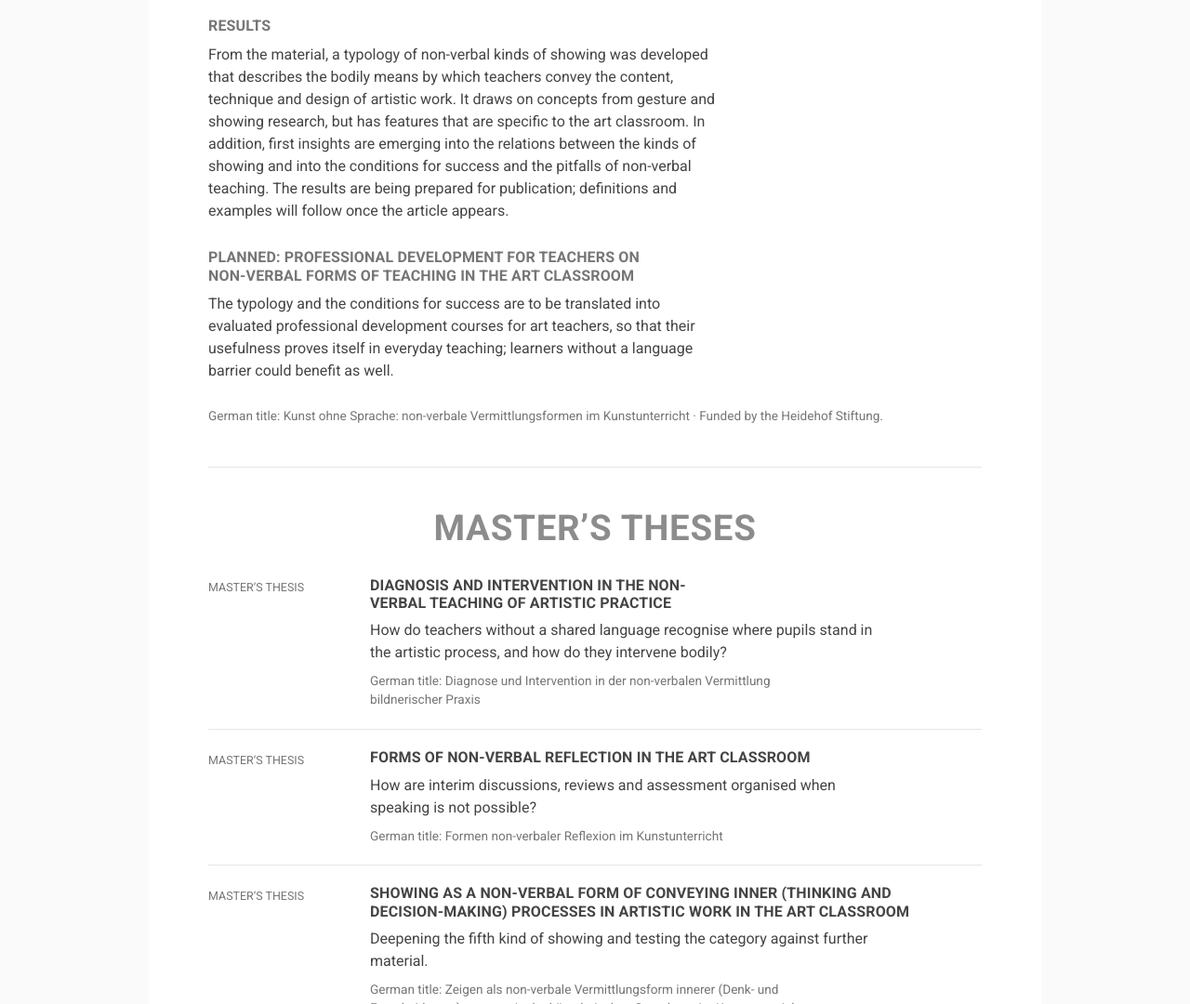
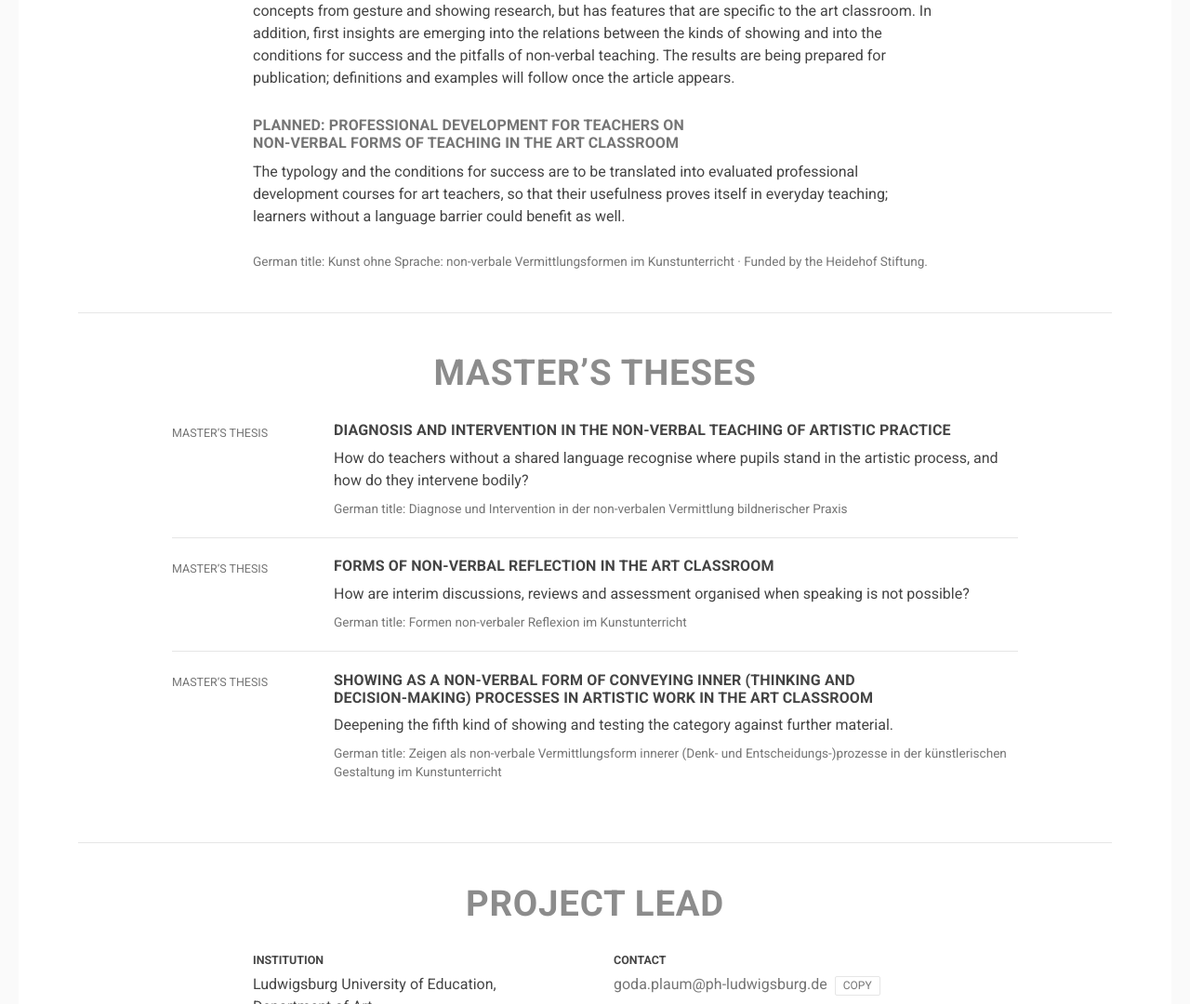
Before and after one commit to G-Pue/eliva, a plain HTML site: page index.html in a window 1280 px wide. Shown: the part 1720-2800 px from the top of the page at 93% size. Drawn offline with Linux system fonts and the light colour scheme.

Commit message:
Add files via upload

```diff
--- a/index.html
+++ b/index.html
@@ -25,6 +25,7 @@
   --accent:#757575;      /* Grau für Navigation und Links, barrierefrei */
   --slate:#9A9A9A;       /* Logo-Punkt, grau */
   --sans:"Roboto",Arial,Helvetica,sans-serif;
+  --measure:min(46rem,100%);  /* Zeilenbreite des Fließtexts (ca. 82 Zeichen), unabhängig von der Schriftgröße des Elements */
   color-scheme:light;
 }
 *{box-sizing:border-box}
@@ -33,7 +34,7 @@ body{background:var(--page);color:var(--fg);font-family:var(--sans);font-size:16
 a{color:var(--accent);text-decoration:none}
 a:hover{text-decoration:underline}
 a:focus-visible,button:focus-visible{outline:2px solid var(--accent);outline-offset:3px}
-.wrap{max-width:960px;margin:0 auto;background:var(--sheet);padding-block:0 3rem;padding-inline:clamp(16px,5vw,70px);min-height:100vh}
+.wrap{max-width:1240px;margin:0 auto;background:var(--sheet);padding-block:0 3rem;padding-inline:clamp(16px,5vw,70px);min-height:100vh}
 h1,h2,h3{margin:0;font-weight:400;text-wrap:balance;line-height:1.2}
 h2{font-size:clamp(1.6rem,3.4vw,2.4rem);font-weight:700;text-transform:uppercase;color:var(--fg-soft);text-align:center;letter-spacing:.02em}
 h3{font-size:1rem;font-weight:700;text-transform:uppercase;letter-spacing:.01em;color:var(--fg)}
@@ -59,9 +60,9 @@ nav.side a.on{color:var(--accent);border-bottom-color:var(--accent)}
 
 /* Titelbereich */
 .hero{padding-block:clamp(3rem,7vw,5.5rem) clamp(2rem,4vw,3rem);display:grid;gap:2.2rem}
-.hero h1{font-size:clamp(2.1rem,4.6vw,3.4rem);font-weight:700;text-transform:uppercase;color:var(--fg-soft);text-align:center;letter-spacing:.02em;line-height:1.15}
+.hero h1{font-size:clamp(2.8rem,6.5vw,4.8rem);font-weight:700;text-transform:uppercase;color:var(--fg-soft);text-align:center;letter-spacing:.02em;line-height:1.15}
 .hero h1 span{display:block;font-size:clamp(1rem,1.8vw,1.25rem);font-weight:400;text-transform:none;letter-spacing:0;margin-top:.8rem;color:var(--fg-soft)}
-.hero-meta{display:grid;gap:1.6rem;max-width:62ch}
+.hero-meta{display:grid;gap:1.6rem;max-width:var(--measure);margin-inline:auto}
 .hero-meta dl{display:grid;grid-template-columns:auto 1fr;gap:.35rem 1.2rem;margin:0;font-size:.95rem}
 .hero-meta dt{font-weight:700;text-transform:uppercase;font-size:.78rem;padding-top:.15rem;color:var(--fg)}
 .hero-meta dd{margin:0}
@@ -70,24 +71,25 @@ nav.side a.on{color:var(--accent);border-bottom-color:var(--accent)}
 main{display:block}
 .content{min-width:0}
 section{padding-block:2.6rem 2.8rem;border-top:1px solid var(--line);scroll-margin-top:1rem}
-.sec-head{display:grid;gap:.6rem;margin-bottom:1.8rem;justify-items:center;text-align:center}
-.prose{max-width:62ch;display:grid;gap:1.1rem}
+.sec-head{display:grid;gap:.6rem;margin-bottom:1.8rem;justify-items:center;text-align:center;margin-inline:auto}
+.sec-head h2{max-width:var(--measure)}
+.prose{max-width:var(--measure);display:grid;gap:1.1rem;margin-inline:auto}
 
 /* Forschungslinien */
-.lines{display:grid;gap:0}
+.lines{display:grid;gap:0;max-width:calc(var(--measure) + 150px + 1.5rem);margin-inline:auto}
 .line{display:grid;grid-template-columns:150px minmax(0,1fr);gap:.6rem 1.5rem;padding-block:1.3rem;border-top:1px solid var(--line)}
 .line:first-child{border-top:0;padding-top:0}
 .line.main .body{padding-left:0}
 .status{font-size:.78rem;text-transform:uppercase;color:var(--fg-muted);padding-top:.2rem}
 .status.run{color:var(--fg-soft-text);font-weight:700}
 .line .body{display:grid;gap:.5rem}
-.line .body p{max-width:62ch}
+.line .body p{max-width:var(--measure)}
 .line .body h3{font-size:1rem}
 .orig{font-size:.85rem;color:var(--fg-muted)}
 .orig:empty{display:none}
 
 /* Kontakt */
-.contact{display:grid;grid-template-columns:repeat(auto-fit,minmax(240px,1fr));gap:1.6rem 2.5rem;max-width:62ch}
+.contact{display:grid;grid-template-columns:repeat(auto-fit,minmax(240px,1fr));gap:1.6rem 2.5rem;max-width:var(--measure);margin-inline:auto}
 .contact dl{margin:0;display:grid;gap:.3rem}
 .contact dt{font-weight:700;text-transform:uppercase;font-size:.78rem;margin-top:.6rem}
 .contact dt:first-child{margin-top:0}
@@ -106,9 +108,9 @@ footer p{font-size:.8rem;color:var(--fg-muted);text-transform:uppercase}
 .tp h3{margin-bottom:.5rem}
 .tp ul{list-style:none;margin:0;padding:0;display:grid;gap:.3rem}
 .sub.first{margin-top:0}
-.sub{margin-top:1.8rem;display:grid;gap:.6rem;max-width:62ch}
+.sub{margin-top:1.8rem;display:grid;gap:.6rem;max-width:var(--measure);margin-inline:auto}
 .sub h3{color:var(--fg-soft-text)}
-#kos>.orig{margin-top:1.6rem}
+#kos>.orig{margin-top:1.6rem;max-width:var(--measure);margin-inline:auto}
 .sec-head .status{padding-top:0}
 </style>
 
@@ -227,10 +229,10 @@ footer p{font-size:.8rem;color:var(--fg-muted);text-transform:uppercase}
     <div class="contact">
       <dl>
         <dt data-i18n="k_inst"></dt><dd data-i18n="v_inst"></dd>
-        <dt data-i18n="k_lead"></dt><dd>Goda Plaum</dd>
+        <dt data-i18n="k_lead"></dt><dd>Prof. Dr. Goda Plaum</dd>
       </dl>
       <dl>
-        <dt data-i18n="k_contact"></dt><dd><span id="mail">goda.plaum@ph-ludwigsburg.de</span><button class="copy" type="button" data-copy="#mail" data-i18n="copy"></button></dd>
+        <dt data-i18n="k_contact"></dt><dd><span id="mail" data-u="goda.plaum" data-d="ph-ludwigsburg" data-t="de" aria-live="polite"></span><button class="copy" type="button" data-copy="#mail" data-i18n="copy"></button></dd>
         <dt data-i18n="k_join"></dt><dd data-i18n="v_join"></dd>
       </dl>
     </div>
@@ -423,6 +425,8 @@ var T={
       if(navigator.clipboard&&navigator.clipboard.writeText){navigator.clipboard.writeText(txt).then(done,fallback)}else{fallback()}
     });
   });
+  var mail=document.getElementById('mail');
+  if(mail){var addr=mail.dataset.u+String.fromCharCode(64)+mail.dataset.d+'.'+mail.dataset.t;var a=document.createElement('a');a.href='mailto:'+addr;a.textContent=addr;mail.appendChild(a);}
   apply(start);
 })();
 </script>
```
